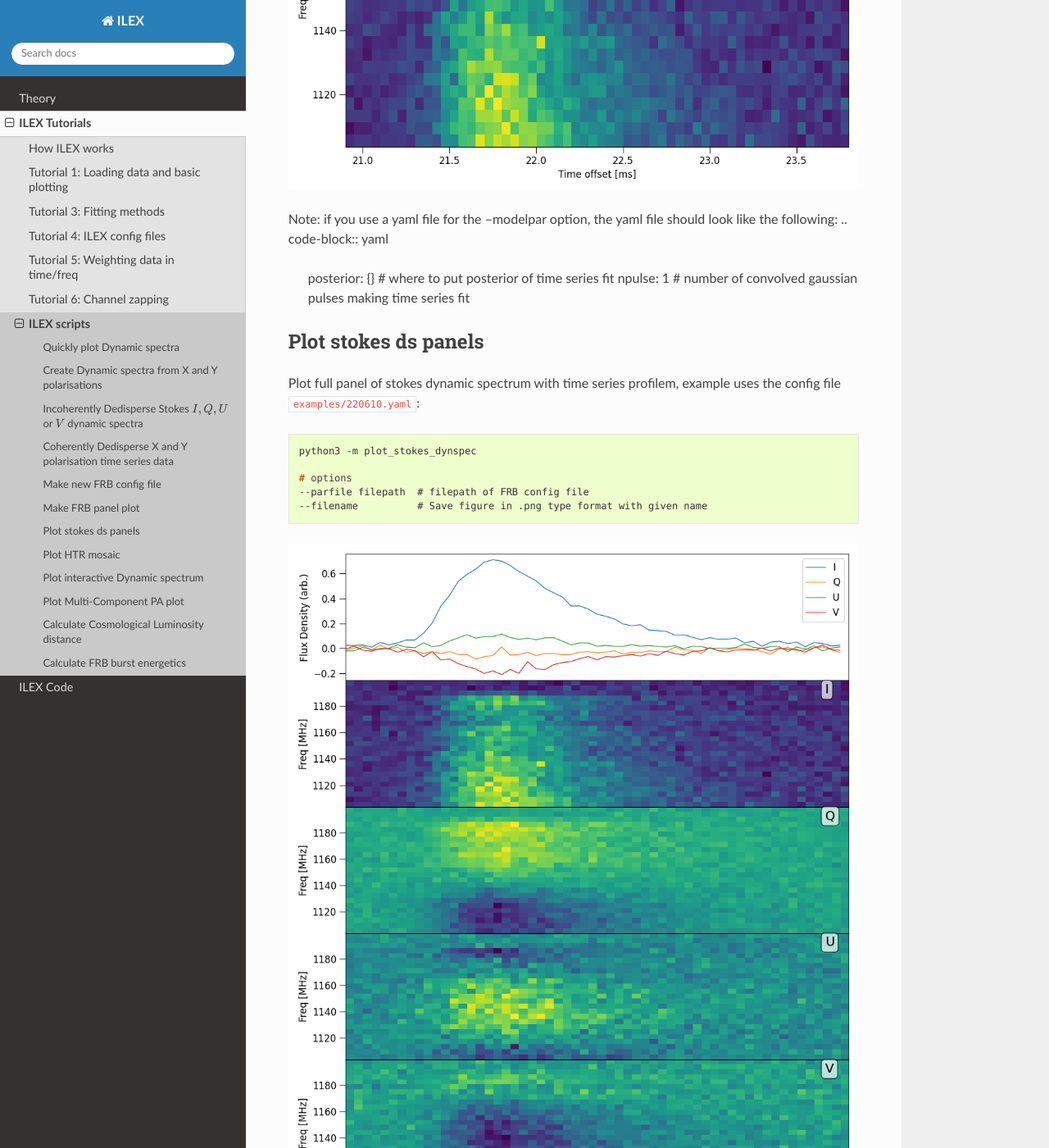
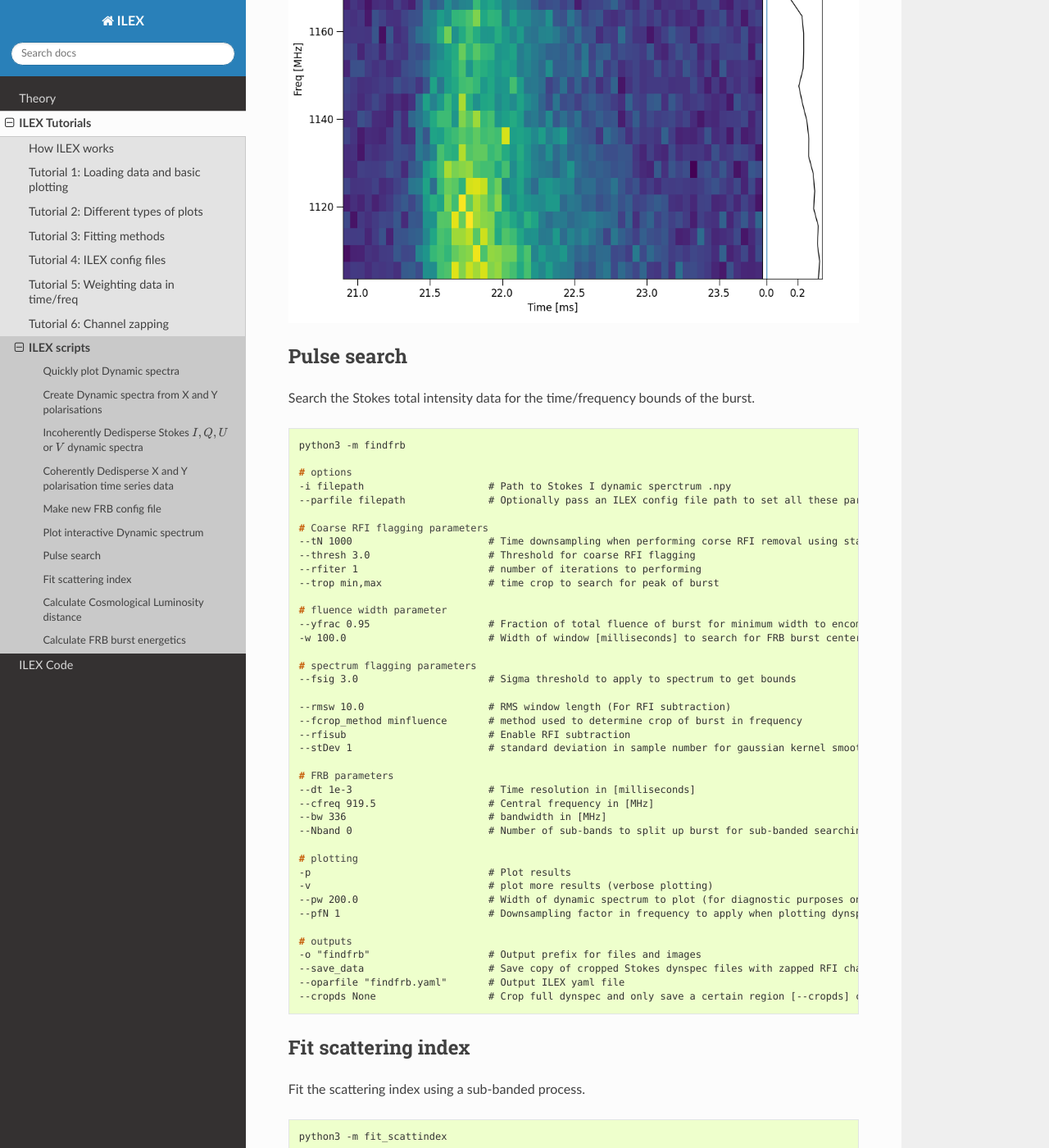
Before and after one commit to tdial2000/ILEX, a Sphinx documentation site: the page built from docs/source/Tutorials/ilex_scripts.rst, in a window 1280 px wide and 1400 px high, scrolled down 3219 px. Shown: the whole window at 82% size. Built offline with Sphinx 7.4.7 and the Read the Docs theme 3.1.0, drawn with Linux system fonts in a browser that asks for light colours; pages that are not in the unit, such as notebooks, are missing from menus; some of the changed text lies outside the part shown.

Commit message:
Updated doc page for ILEX scripts

```diff
--- a/docs/source/Tutorials/ilex_scripts.rst
+++ b/docs/source/Tutorials/ilex_scripts.rst
@@ -83,19 +83,33 @@
 
     # options
     -i filename         # Stokes dynamic spectrum, reference frequency assumed bottom of the band.
+    --parfile filename  # ILEX .yaml file for pre-processing
 
     --dt 0.001          # Time resolution in [ms]
     --tN 1              # Time averaging factor
+    --rfi               # Flag coarse RFI channels
+    --rfitN 1000        # Downsample factor to apply during RFI flagging
+    --thresh 3.0        # Threshold for RFI flagging
+
+    # DM arguments
     --DMmin -1.0        # Minimum of DM [pc/cm^3] range to search over
     --DMmax 1.0         # Maximum of DM [pc/cm^3] range to search over
     --DMstep 0.1        # Step size of DM [pc/cm^3]
+    --fref "min"        # reference point along bandwidth to use as reference frequency
+    --method "simple"   # method to perform DM search
+    --quadfit           # Fit a quadratic to better optomise DM peak if using method = 'simple'
+    --delDM             # Delta DM [pc/cm^3] to apply for dedispersion, if given will overide DM search
 
+    # shrine arguments
+    --force_kc None     # manually force k index cutoff for low pass filter, if not given, will estimate best value
+    --filter_order 3    # low pass filter spectral index
+
+    # bandwidth arguments
     --cfreq 919.5       # Central frequency [MHz] of Dynamic spectrum
     --bw 336            # Bandwidth [MHz] of Dynamic spectrum
-    --lower             # Use if first channel is bottom of the band
 
     -o filename         # Output filename, No output saved if not specified
-    --delDM             # Delta DM [pc/cm^3] to apply for dedispersion, if given will overide DM search
+    --oparfile None     # Output ILEX file
 
 
 
@@ -128,85 +142,6 @@
     --celebi            # Make config file based on CELEBI output
 
 
-Make FRB panel plot
-===================
-
-Make plot of various panels of FRB data
-
-.. code-block:: console
-
-    python3 -m plot_master
-
-    # options
-    --parfile filepath    # filepath of FRB config file
-    --plot_panels "[S;D]" # panels to plot: P = PA profile, S = Stokes time profile, D = Dynamic spectrum, M = model of time series
-                          # R = residual plot of model time series
-    --model               # Model time series plot, if M panel given, will plot in seperate panel, else if S given, will plot in
-                          # stokes panel
-    --modelpar filepath   # use sepereate yaml file to specify posteriors for plotting model time series
-    --modelpulses         # plot each individual convolved gaussian
-    --filename filepath   # Save figure in .png type format with given name
-
-Here is an example of plotting the stokes time series and dynamic spectrum:
-.. code-block:: console
-
-    python3 -m plot_master --parfile examples/220610.yaml --plot_panels "[S;D]"
-
-.. image:: plot_panel_example.png
-   :width: 720pt
-
-Note: if you use a yaml file for the --modelpar option, the yaml file should look like the following:
-.. code-block:: yaml
-
-    posterior: {}       # where to put posterior of time series fit
-    npulse: 1           # number of convolved gaussian pulses making time series fit
-
-
-Plot stokes ds panels
-=====================
-
-Plot full panel of stokes dynamic spectrum with time series profilem, example uses the config file ``examples/220610.yaml``:
-
-.. code-block:: console
-
-    python3 -m plot_stokes_dynspec
-
-    # options
-    --parfile filepath  # filepath of FRB config file
-    --filename          # Save figure in .png type format with given name
-
-.. image:: plot_dynspec_example.png
-   :width: 720pt
-
-
-Plot HTR mosaic
-===============
-
-Plot full mosaic of stokes dynamic spectrum with a variety of time resolutions.
-
-.. code-block:: console
-
-    python3 -m plot_dynspec_mosaic
-
-    # options
-    --parfile filepath                        # filepath of FRB config file
-    -t 1 3 10 30 100 300 1000                 # Intergration times, list type
-    --nsamp 100                               # halfwidth of crop to take around maximum point, in samples
-    --tN 10                                   # Averaging factor in time, help find maximum and align spectrum
-    --defaraday_ds                            # De-faraday rotate dynamic spectra, by default only the time series is rotated
-    --filename filepath                       # Save figure in .png type format with given name
-
-Here is an example plotting the intergration times 1, 10 and 50, these are actually time averaging factors, the true intergration
-time will be ``t * dt`` where ``dt`` is specified in the config file.
-
-.. code-block:: console
-
-    python3 -m plot_dynspec_mosaic --parfile examples/220610.yaml -t 1 10 50 --nsamp 20 --tN 1
-
-.. image:: plot_mosaic_example.png
-   :width: 720pt
-
-
 Plot interactive Dynamic spectrum
 =================================
 
@@ -227,32 +162,81 @@
    :width: 720pt
 
 
-Plot Multi-Component PA plot
-============================
+Pulse search
+============
 
-Plot multiple components, fit RM and plot PA profile along with stokes time series and dynamic spectrum. The following
-example uses the ``examples/220610.yaml`` config file:
+Search the Stokes total intensity data for the time/frequency bounds of the burst.
 
 .. code-block:: console
 
-    python3 -m plot_PA_multi
+    python3 -m findfrb
 
     # options
-    --parfile filepath      # filepath of FRB config file
-    --RMplots               # Show grid of RM fits of each component
-    --RMburst               # Plot varaiblility of RM across burst
-    --showbounds            # Show bounds of each component
-    --filename filepath     # Save figure in .png type format with given name
+    -i filepath                     # Path to Stokes I dynamic sperctrum .npy
+    --parfile filepath              # Optionally pass an ILEX config file path to set all these parameters
 
-Example shown below. Note, the results are not ideal, in this case it doesn't make sense to split a single pulse into 2 components,
-this is only for demonstrative purposes.
+    # Coarse RFI flagging parameters
+    --tN 1000                       # Time downsampling when performing corse RFI removal using statistical approach
+    --thresh 3.0                    # Threshold for coarse RFI flagging
+    --rfiter 1                      # number of iterations to performing
+    --trop min,max                  # time crop to search for peak of burst
+
+    # fluence width parameter
+    --yfrac 0.95                    # Fraction of total fluence of burst for minimum width to encompass
+    -w 100.0                        # Width of window [milliseconds] to search for FRB burst centered on peak in dynamic spectrum
+
+    # spectrum flagging parameters
+    --fsig 3.0                      # Sigma threshold to apply to spectrum to get bounds
+
+    --rmsw 10.0                     # RMS window length (For RFI subtraction)
+    --fcrop_method minfluence       # method used to determine crop of burst in frequency
+    --rfisub                        # Enable RFI subtraction
+    --stDev 1                       # standard deviation in sample number for gaussian kernel smoothing to apply to time data
+
+    # FRB parameters
+    --dt 1e-3                       # Time resolution in [milliseconds]
+    --cfreq 919.5                   # Central frequency in [MHz]
+    --bw 336                        # bandwidth in [MHz]
+    --Nband 0                       # Number of sub-bands to split up burst for sub-banded searching, set to 0 to disable this feature!
+
+    # plotting
+    -p                              # Plot results
+    -v                              # plot more results (verbose plotting)
+    --pw 200.0                      # Width of dynamic spectrum to plot (for diagnostic purposes only!)
+    --pfN 1                         # Downsampling factor in frequency to apply when plotting dynspec
+
+    # outputs
+    -o "findfrb"                    # Output prefix for files and images
+    --save_data                     # Save copy of cropped Stokes dynspec files with zapped RFI channels
+    --oparfile "findfrb.yaml"       # Output ILEX yaml file
+    --cropds None                   # Crop full dynspec and only save a certain region [--cropds] centered on the located FRB [milliseconds]
+
+
+
+Fit scattering index
+====================
+
+Fit the scattering index using a sub-banded process.
 
 .. code-block:: console
 
-    python3 -m plot_PA_multi --parfile examples/220610.yaml --showbounds
+    python3 -m fit_scattindex
 
-.. image:: plot_examplePA_plot.png
-   :width: 720pt
+    # option, data arguments
+    --parfile filepath      # ILEX config file (.yaml)
+    -N 1                    # Number of sub-bands to split to fit scattering index
+    -v                      # Verbose mode, makes more diagnostic plots
+    -p                      # Show plots
+    -r                      # Redo sub-band fitting (removes cached files!)
+
+    # outputs
+    -o None                 # Output directory
+    -f None                 # Filename prefix
+
+    # plotting arguments
+    --pw 150.0              # Width of dynspec to plot (visual purposes only!)
+    --ptN 10                # Time downsampling of dynspec to plot (visual purposes only!)
+    --pfN 4                 # Freq downsampling of dybspec to plot (visual purposes only!)
 
 
 
```
Also changed, not shown: README.md (+10 -0 lines), docs/source/Tutorials/plotting_methods.rst (renamed from docs/source/plotting_methods.rst).
